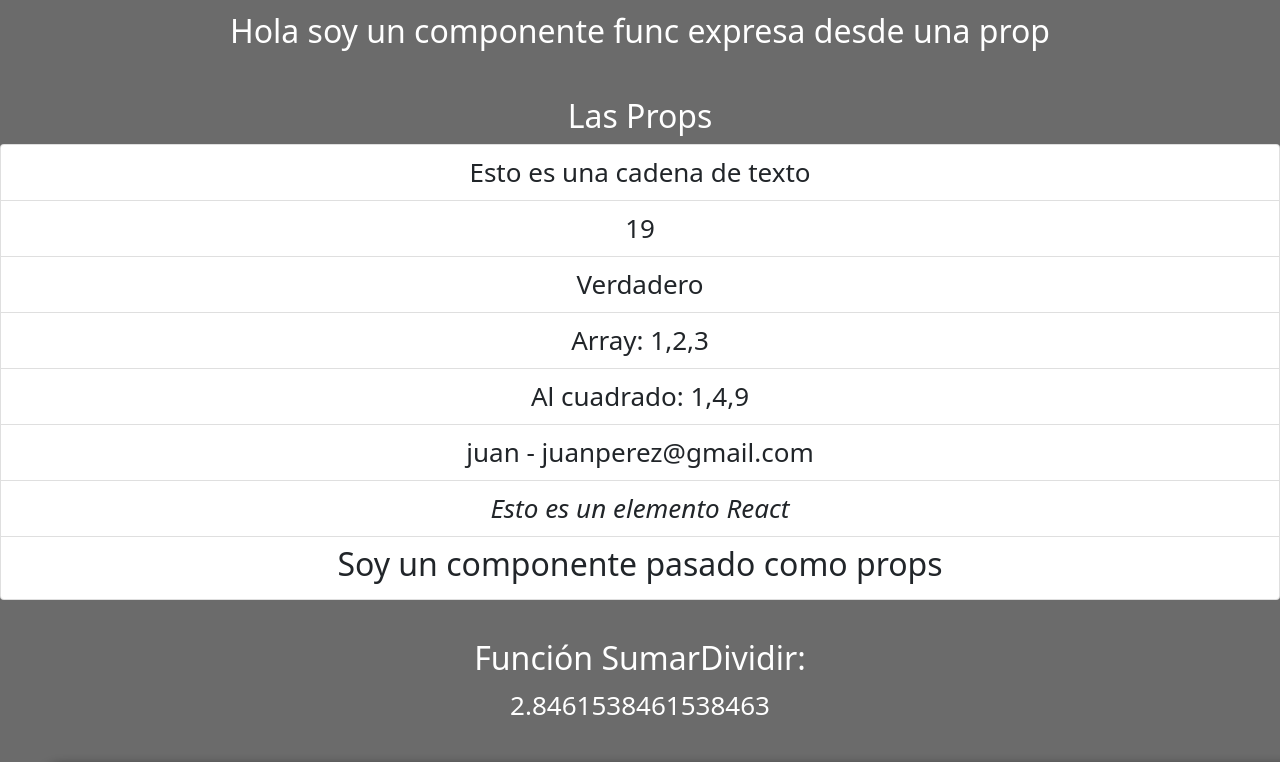
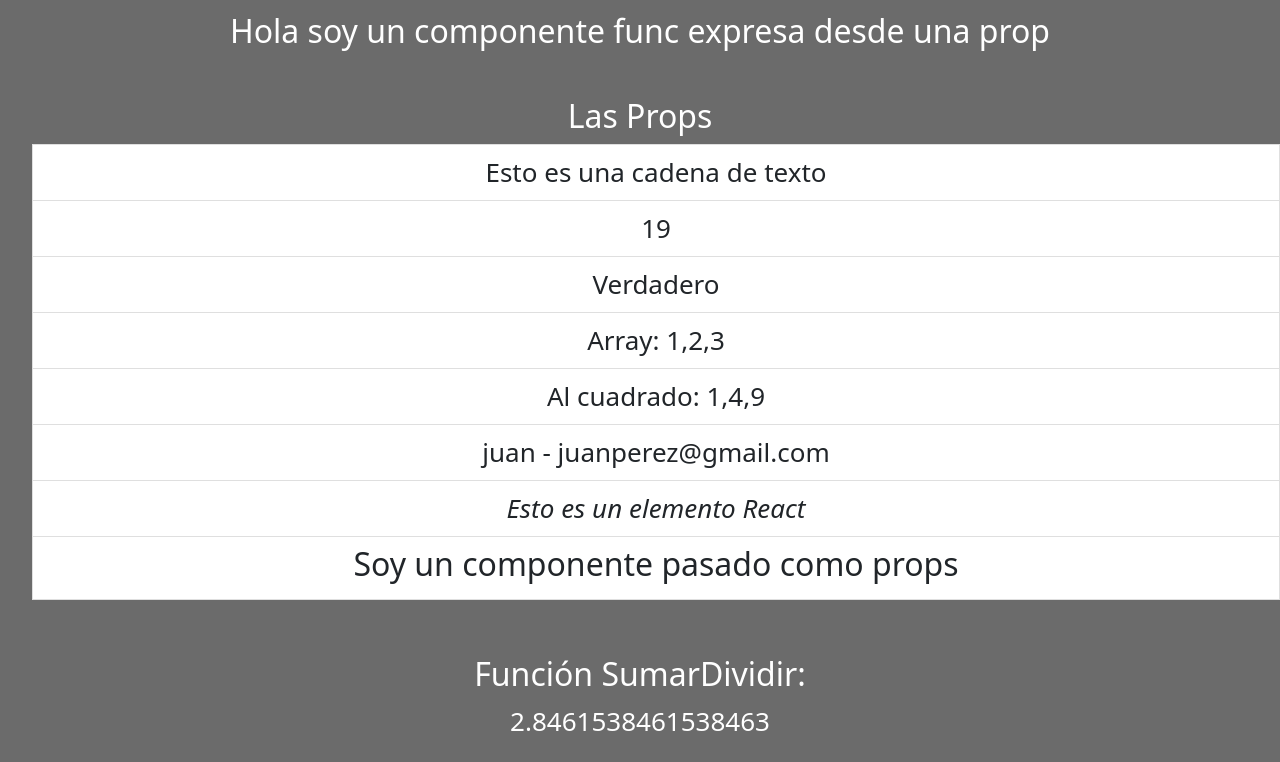
Before and after one commit to gonzaloventura/react-app, a React (Create React App) app: page / in a window 1280 px wide. Shown: the part 675-1437 px from the top of the page. Built offline with nearby package versions, Linux system fonts and the light colour scheme.

Commit message:
Lista sin estilo

```diff
--- a/src/components/Propiedades.js
+++ b/src/components/Propiedades.js
@@ -6,7 +6,7 @@ export default function Propiedades(props){
     return(
         <div>
             <h2>{props.porDefecto}</h2>
-            <ul className="list-group">
+            <ul>
                 <li className="list-group-item">{props.cadena}</li>
                 <li className="list-group-item">{props.numero}</li>
                 <li className="list-group-item">{props.booleano ? "Verdadero":"Falso"}</li>
```
